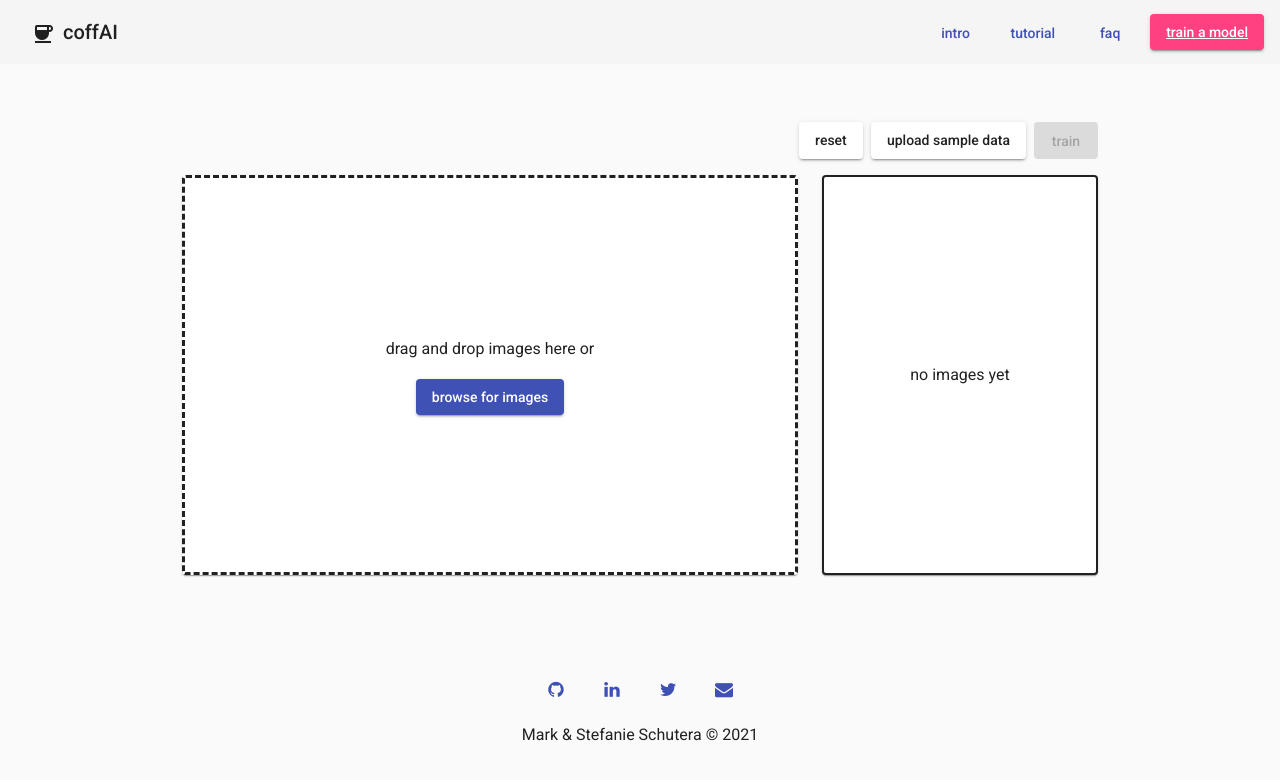
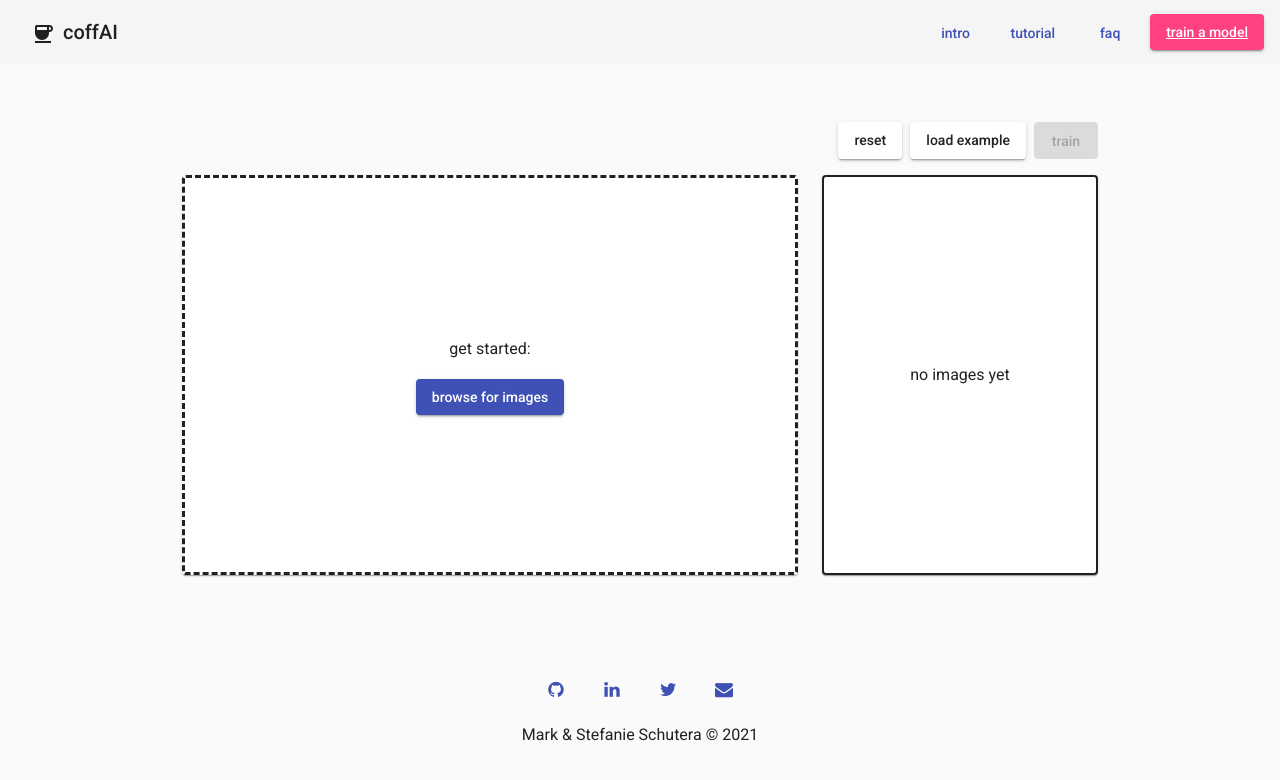
Before and after one commit to stefanieschutera/coffAI, an Angular app: page /train-a-model in a window 1280 px wide. Shown: the top 780 px of the page. Built offline with nearby package versions, Linux system fonts and the light colour scheme.

Commit message:
change text tags

```diff
--- a/src/app/model-training/upload/upload.component.html
+++ b/src/app/model-training/upload/upload.component.html
@@ -2,7 +2,7 @@
   <div>
     <div class="d-flex justify-content-end mb-3">
       <button mat-raised-button class="me-2" color="secondary" (click)="notImplemented()">reset</button>
-      <button mat-raised-button class="me-2" color="secondary" (click)="notImplemented()">upload sample data</button>
+      <button mat-raised-button class="me-2" color="secondary" (click)="notImplemented()">load example</button>
       <button mat-raised-button color="primary" (click)="trainModel()" [disabled]="images.length == 0">
         <span [matTooltip]="images.length == 0 ? 'You need to upload some images first' : ''" matTooltipPosition="above"
           >train</span
@@ -17,7 +17,7 @@
             <h3>wait while your model is training</h3>
           </mat-card-content>
           <mat-card-content *ngIf="!showSpinner && !showResult">
-            <h3>drag and drop images here or</h3>
+            <h3>get started:</h3>
             <button type="button" mat-raised-button (click)="browseForImages.click()" color="primary">
               browse for images
             </button>
```
